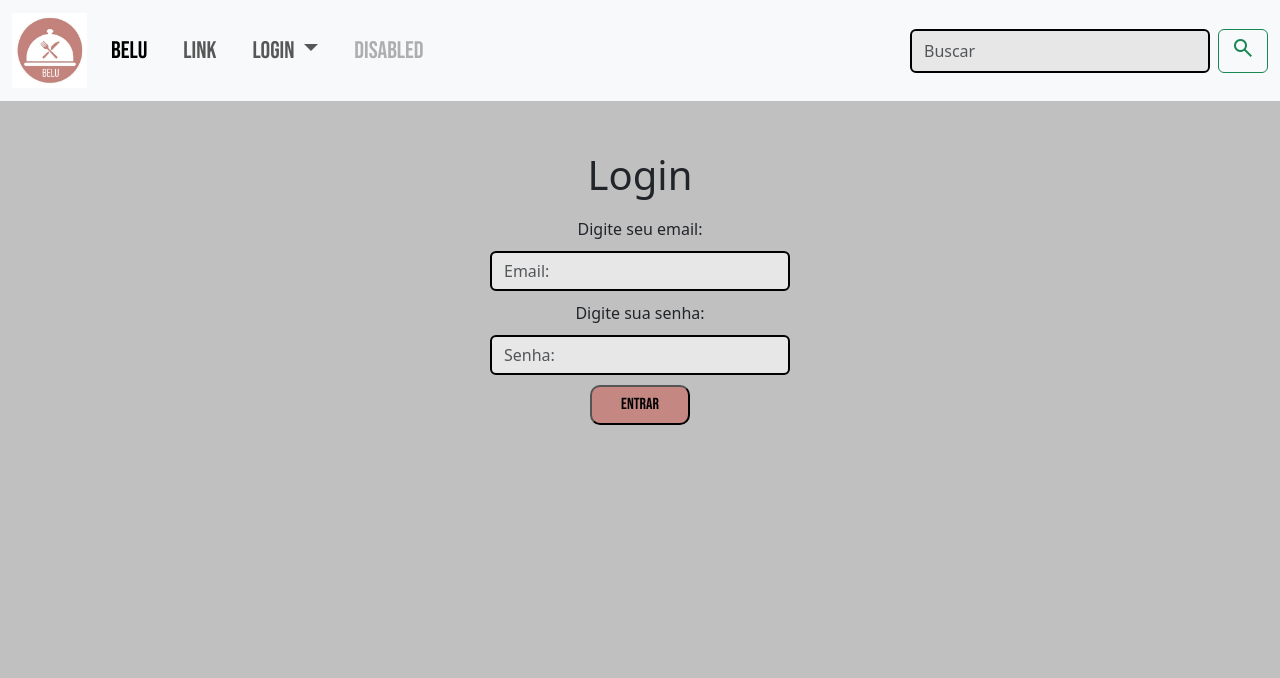
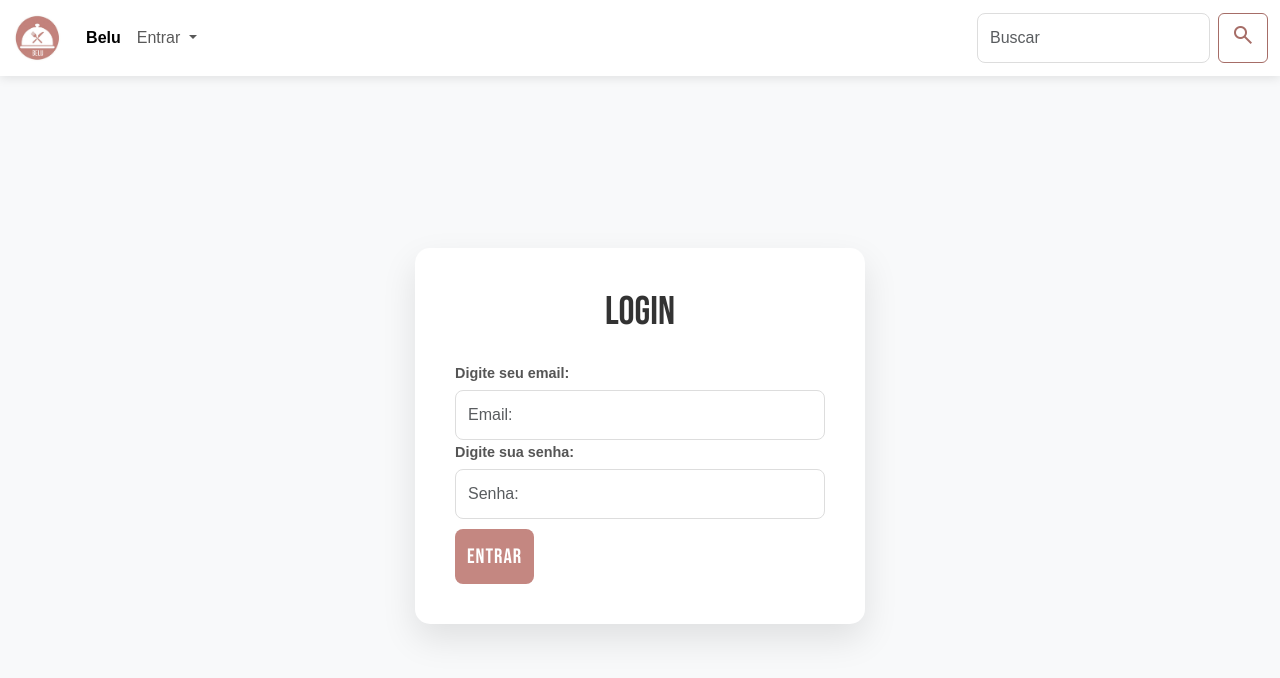
Before and after one commit to breno-codafofo/Projeto_ifood, a plain HTML site: page frontend/loginPage.html in a window 1280 px wide. Drawn offline with nearby package versions, Linux system fonts and the light colour scheme.

Commit message:
feat: tela de login e cadastro

```diff
--- a/Login.html
+++ b/frontend/loginPage.html
@@ -3,7 +3,7 @@
 <head>
     <meta charset="UTF-8">
     <meta name="viewport" content="width=device-width, initial-scale=1.0">
-    <title>Belu</title>
+    <title>Belu | Login</title>
   <!-- Bootstrap -->
     <link href="https://cdn.jsdelivr.net/npm/bootstrap@5.3.8/dist/css/bootstrap.min.css" rel="stylesheet" integrity="sha384-sRIl4kxILFvY47J16cr9ZwB07vP4J8+LH7qKQnuqkuIAvNWLzeN8tE5YBujZqJLB" crossorigin="anonymous">
 
@@ -30,24 +30,18 @@
      <div class="collapse navbar-collapse" id="navbarSupportedContent">
       <ul class="navbar-nav me-auto mb-2 mb-lg-0">
         <li class="nav-item">
-          <a class="nav-link active" aria-current="page" href="index.html"><string>BeLu</string></a>
-        </li>
-        <li class="nav-item">
-          <a class="nav-link" href="#">Link</a>
+          <a class="nav-link active" aria-current="page" href="index.html"><strong>Belu</strong></a>
         </li>
         <li class="nav-item dropdown">
           <a class="nav-link dropdown-toggle" href="#" role="button" data-bs-toggle="dropdown" aria-expanded="false">
-            Login
+            Entrar
           </a>
           <ul class="dropdown-menu">
-            <li><a class="dropdown-item" href="Login.html">Login</a></li>
-            <li><a class="dropdown-item" href="#">Cadastrar-se</a></li>
+            <li><a class="dropdown-item" href="loginPage.html">Login</a></li>
+            <li><a class="dropdown-item" href="registerPage.html">Cadastrar-se</a></li>
             <li><hr class="dropdown-divider"></li>
             <li><a class="dropdown-item" href="#">Cadastrar Restaurante</a></li>
           </ul>
-        </li>
-        <li class="nav-item">
-          <a class="nav-link disabled" aria-disabled="true">Disabled</a>
         </li>
       </ul>
       <form class="d-flex" role="search">
--- /dev/null
+++ b/frontend/style.css
@@ -0,0 +1,148 @@
+* {
+    margin: 0;
+    padding: 0;
+    box-sizing: border-box;
+}
+
+body {
+    background-color: #f8f9fa;
+    font-family: 'Arial', sans-serif;
+    color: #333;
+}
+
+.navbar {
+    box-shadow: 0 2px 10px rgba(0,0,0,0.1);
+    background-color: #ffffff !important;
+}
+
+.logo {
+    height: 50px;
+    transition: transform 0.3s;
+}
+
+.logo:hover {
+    transform: scale(1.05);
+}
+
+.navbar-brand strong {
+    font-family: 'Bebas Neue', cursive;
+    font-size: 1.8rem;
+    color: #C48781;
+    letter-spacing: 1px;
+}
+
+#Body {
+    display: flex;
+    justify-content: center;
+    align-items: center;
+    min-height: 90vh;
+    padding: 20px;
+}
+
+.Caixa-de-login {
+    background-color: #ffffff;
+    padding: 40px;
+    border-radius: 15px;
+    box-shadow: 0 15px 35px rgba(0,0,0,0.1);
+    width: 100%;
+    max-width: 450px;
+}
+
+.Caixa-de-login h1 {
+    font-family: 'Bebas Neue', cursive;
+    font-size: 2.5rem;
+    text-align: center;
+    color: #333;
+    margin-bottom: 25px;
+}
+
+.Caixa-de-login label {
+    font-weight: 600;
+    font-size: 0.9rem;
+    margin-bottom: 5px;
+    color: #555;
+}
+
+.form-control {
+    border-radius: 8px;
+    border: 1px solid #ddd;
+    padding: 12px;
+    transition: all 0.3s;
+}
+
+.form-control:focus {
+    border-color: #C48781;
+    box-shadow: 0 0 0 0.25rem rgba(196, 135, 129, 0.25);
+    outline: none;
+}
+
+.btn-login {
+    background-color: #C48781;
+    color: white;
+    border: none;
+    padding: 12px;
+    border-radius: 8px;
+    font-family: 'Bebas Neue', cursive;
+    font-size: 1.3rem;
+    letter-spacing: 1px;
+    transition: background 0.3s, transform 0.2s;
+    margin-top: 10px;
+}
+
+.btn-login:hover {
+    background-color: #a66d67;
+    transform: translateY(-2px);
+    cursor: pointer;
+}
+
+.btn-login:active {
+    transform: translateY(0);
+}
+.Caixa-de-login p a {
+    transition: opacity 0.3s;
+}
+
+.Caixa-de-login p a:hover {
+    opacity: 0.8;
+    text-decoration: underline !important;
+}
+
+@media (max-width: 576px) {
+    .Caixa-de-login {
+        padding: 25px;
+    }
+}
+.navbar-toggler{
+    color: #C48781;
+    border-color: #C48781;
+}
+.btn {
+    border: 1px solid #a66d67;
+    color: #ddd;
+}
+.btn:hover {
+    border: none;
+    background-color: #a66d67;
+}
+.btn:active {
+    background-color: #8c5d58 !important;
+    transform: scale(0.95);
+    border: #ddd;
+}
+
+.btn:focus {
+    box-shadow: 0 0 0 0.25rem rgba(196, 135, 129, 0.5);
+}
+.material-symbols-outlined {
+    color: #a66d67;
+}
+.material-symbols-outlined:hover {
+    color: #ddd;
+}
+.btn-outline-success:hover .material-symbols-outlined {
+    color: white !important;
+}
+
+.btn-outline-custom:hover .material-symbols-outlined {
+    color: white !important;
+}
--- a/style.css
+++ /dev/null
@@ -1,51 +0,0 @@
-.bebas-neue-regular {
-  font-family: "Bebas Neue", sans-serif;
-  font-weight: 400;
-  font-style: normal;
-}
-
-
-body {
-    background-color: #c0c0c0;
-}
-
-nav.navbar .navbar-nav {
-    gap: 20px;
-}
-
-.logo {
-    width: 75px;
-    height: 75px;
-}
-
-.nav-link  {
-    font-family: "bebas neue";
-    font-size: 24px;
-
-}
-
-.btn.btn-outline-success {
-    align-items: center;
-}
-
-.form-control {
-    width: 300px;
-    background-color:  #e7e7e7;
-    border-color: black;
-    border-width: 2px;
-}
-
-.Caixa-de-login {
-    display: grid;
-    place-items: center;
-    gap: 10px;
-    margin-top: 50px;
-}
-
-.btn-login {
-    border-radius: 10px;
-    background-color: #C48781;
-    height: 40px;
-    width: 100px;
-    font-family: "bebas neue";
-}
```
Also changed, not shown: frontend/registerPage.html (added, +98 -0 lines), frontend/images/BeLu.png (renamed from images/BeLu.png), frontend/images/Logo.png (renamed from images/Logo.png), frontend/images/Logo_min.png (renamed from images/Logo_min.png), frontend/images/logo_min_alt.png (renamed from images/logo_min_alt.png), frontend/index.html (renamed from index.html), frontend/script.js (added).
